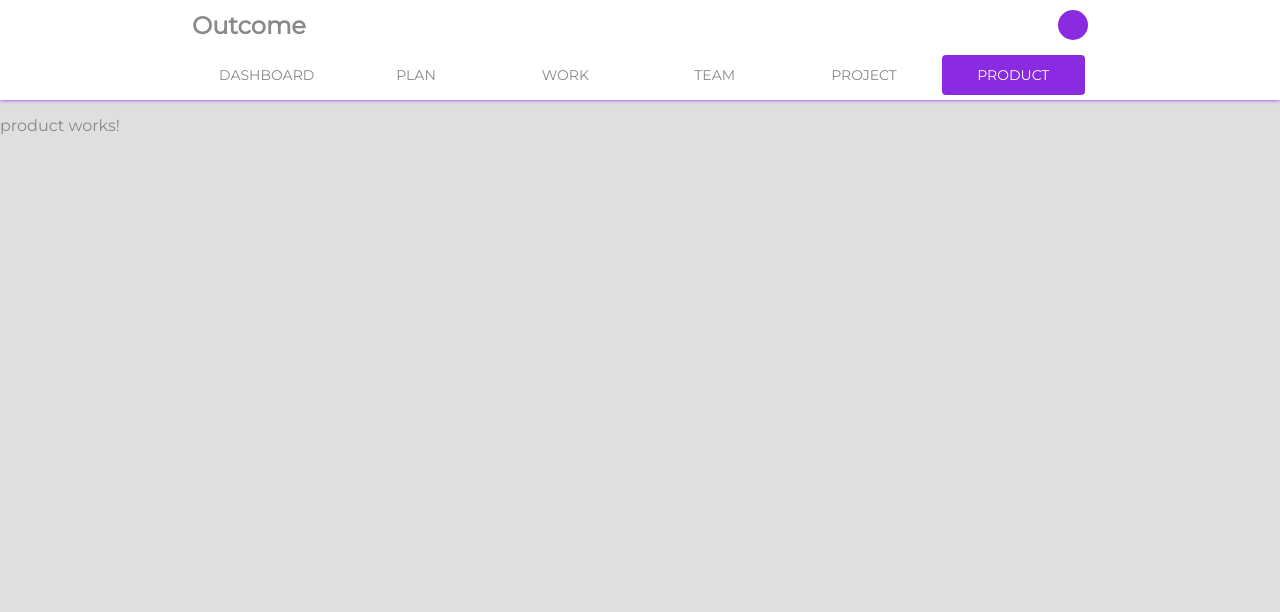
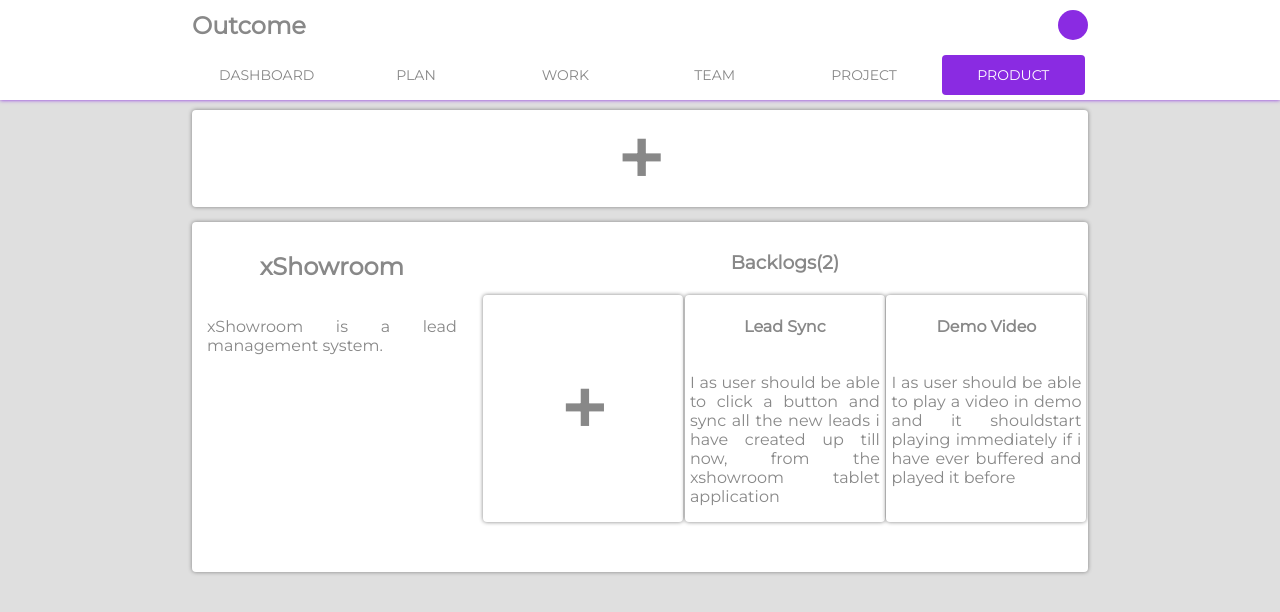
Before and after one commit to aatishrana/outcome-ng, an Angular app: page /product in a window 1280 px wide. Shown: the top 612 px of the page. Built offline with nearby package versions, Linux system fonts and the light colour scheme.

Commit message:
product basic design

```diff
--- a/src/app/common/main.service.ts
+++ b/src/app/common/main.service.ts
@@ -2,6 +2,8 @@ import {Injectable} from '@angular/core';
 import {Team} from '../model/team';
 import {User} from '../model/user';
 import {BehaviorSubject} from 'rxjs/BehaviorSubject';
+import {Product} from '../model/product';
+import {ProductBacklog} from '../model/backlog';
 /**
  * Created by Aatish on 2/24/2018.
  */
@@ -9,16 +11,26 @@ import {BehaviorSubject} from 'rxjs/BehaviorSubject';
 export class MainService {
   private teams: BehaviorSubject<Team[]>;
   private users: BehaviorSubject<User[]>;
+  private products: BehaviorSubject<Product[]>;
+
+  private xShowroomBacklogs: BehaviorSubject<ProductBacklog[]>;
 
   constructor() {
     this.users = new BehaviorSubject<User[]>(this.addSampleUsers());
     this.teams = new BehaviorSubject<Team[]>(this.addSampleTeams());
+
+
+    this.xShowroomBacklogs = new BehaviorSubject<ProductBacklog[]>(this.addSampleXShowroomBacklogs());
+    this.products = new BehaviorSubject<Product[]>(this.addSampleProducts());
   }
 
   public Teams() {
     return this.teams;
   }
 
+  public Products() {
+    return this.products;
+  }
 
   private addSampleUsers() {
     const users = [];
@@ -35,6 +47,7 @@ export class MainService {
     users.push(new User('11', 'mukul', 'goyal', 'mukul.goyal@outcom.com'));
     users.push(new User('12', 'kiran', 'kanade', 'kiran.kanade@outcom.com'));
     users.push(new User('13', 'aman', 'patel', 'aman.patel@outcom.com'));
+    users.push(new User('14', 'ravi', 'kumar', 'ravi.kumar@outcom.com'));
     return users;
   }
 
@@ -70,6 +83,54 @@ export class MainService {
         users[0], users[9], users[10], users[11], users[12]
       ]));
 
+    // return this.multiple(products);
     return teams;
   }
+
+  private addSampleProducts() {
+    const products = [];
+    const xShowroomAdmin = this.users.getValue()[13];
+    const xShowroomBacklogs = this.xShowroomBacklogs.getValue();
+    products.push(new Product('1', 'xShowroom', 'xShowroom is a lead management system.', xShowroomAdmin, xShowroomBacklogs, false));
+
+    // return this.multiple(products);
+    return products;
+  }
+
+  private addSampleXShowroomBacklogs() {
+    const backlogs = [];
+
+    backlogs.push(new ProductBacklog('1',
+      'Lead Sync',
+      'I as user should be able to click a button and sync all ' +
+      'the new leads i have created up till now, from the xshowroom ' +
+      'tablet application',
+      'feature',
+      true,
+      'medium',
+      this.users.getValue()[7]));
+
+    backlogs.push(new ProductBacklog('2',
+      'Demo Video',
+      'I as user should be able to play a video in demo and it should' +
+      'start playing immediately if i have ever buffered and played it before',
+      'feature',
+      true,
+      'low',
+      this.users.getValue()[3]));
+
+    // return this.multiple(backlogs);
+    return backlogs;
+  }
+
+  private multiple(data) {
+    const temp = [];
+    data.forEach((value, index, array) => {
+      temp.push(value.clone());
+      temp.push(value.clone());
+      temp.push(value.clone());
+      temp.push(value.clone());
+    });
+    return temp;
+  }
 }
--- a/src/app/home/product/product.component.css
+++ b/src/app/home/product/product.component.css
@@ -0,0 +1,40 @@
+.product-add-card {
+  width      : 100%;
+  text-align : center;
+}
+
+.product-card {
+  width : 100%;
+}
+
+.prod-detail {
+  width : 30%;
+}
+
+.prod-backlog {
+  width         : 70%;
+  padding-right : 0;
+}
+
+.prod-backlog > div {
+  flex-wrap       : wrap;
+  justify-content : space-evenly;
+  padding-top     : 3px;
+  padding-bottom  : 3px;
+}
+
+.backlog-card {
+  flex-basis  : 30%;
+  flex-shrink : 0;
+  min-height  : 200px;
+  min-width   : 200px;
+}
+
+.collapsed-product {
+  height : 350px;
+}
+
+.collapsed-product-backlog {
+  overflow-y : auto;
+  height     : 90%;
+}
--- a/src/app/home/product/product.component.html
+++ b/src/app/home/product/product.component.html
@@ -1,3 +1,34 @@
-<p>
-  product works!
-</p>
+<div class="content padd-10-tb flex-col">
+  <div class="card btn-add product-add-card flex-col btn-add btn-action"
+       (click)="onAddNewProduct()">
+    <h1>+</h1>
+  </div>
+
+  <div class="card product-card flex-row"
+       *ngFor="let product of products;let i = index"
+       (click)="product.expanded=!product.expanded"
+       [ngClass]="{'collapsed-product':product.expanded==false}">
+
+    <div class="flex-col center-text padd-10 prod-detail">
+      <h2>{{product.name}}</h2>
+      <p class="para">{{product.desc}}</p>
+    </div>
+
+    <div class="padd-10 prod-backlog center-text"
+         [ngClass]="{'collapsed-product-backlog':product.expanded==false}">
+      <h3>Backlogs({{product.backlogs.length}})</h3>
+      <div class="flex-row">
+        <div class="card btn-action flex-col backlog-card btn-add"
+             (click)="onAddNewProductBacklog(product.id)">
+          <h1>+</h1>
+        </div>
+        <div class="card btn-action flex-col backlog-card"
+             *ngFor="let bl of product.backlogs">
+          <h4 class="center-text font-caps">{{bl.name}}</h4>
+          <p class="para">{{bl.desc}}</p>
+        </div>
+      </div>
+    </div>
+
+  </div>
+</div>
--- a/src/app/home/product/product.component.ts
+++ b/src/app/home/product/product.component.ts
@@ -1,4 +1,6 @@
-import { Component, OnInit } from '@angular/core';
+import {Component, OnInit} from '@angular/core';
+import {Product} from '../../model/product';
+import {MainService} from '../../common/main.service';
 
 @Component({
   selector: 'app-product',
@@ -7,9 +9,23 @@ import { Component, OnInit } from '@angular/core';
 })
 export class ProductComponent implements OnInit {
 
-  constructor() { }
+  products: Product[];
+
+  constructor(private mainService: MainService) {
+  }
 
   ngOnInit() {
+    this.mainService.Products()
+      .subscribe((products) => {
+        this.products = products;
+      });
   }
 
+  onAddNewProduct() {
+
+  }
+
+  onAddNewProductBacklog(productId) {
+
+  }
 }
--- a/src/app/home/team/team.component.html
+++ b/src/app/home/team/team.component.html
@@ -1,6 +1,5 @@
 <div class="content padd-10-tb flex-row team-content">
-  <div class="card team-card flex-col btn-action flex-center-child"
-       id="add-team"
+  <div class="card team-card flex-col btn-action btn-add"
        (click)="onNewTeamClick()">
     <h1>+</h1>
   </div>
--- /dev/null
+++ b/src/app/model/backlog.ts
@@ -0,0 +1,24 @@
+import {User} from './user';
+/**
+ * Created by Aatish on 2/25/2018.
+ */
+export class ProductBacklog {
+  constructor(public id: string,
+              public name: string,
+              public desc: string,
+              public type: string,
+              public active: boolean,
+              public priority: string,
+              public created_by: User) {
+  }
+
+  clone(): ProductBacklog {
+    return new ProductBacklog(this.id,
+      this.name,
+      this.desc,
+      this.type,
+      this.active,
+      this.priority,
+      this.created_by);
+  }
+}
--- /dev/null
+++ b/src/app/model/product.ts
@@ -0,0 +1,23 @@
+import {User} from './user';
+import {ProductBacklog} from './backlog';
+/**
+ * Created by Aatish on 2/25/2018.
+ */
+export class Product {
+  constructor(public id: string,
+              public name: string,
+              public desc: string,
+              public admin: User,
+              public backlogs: ProductBacklog[],
+              public expanded: boolean) {
+  }
+
+  clone(): Product {
+    return new Product(this.id,
+      this.name,
+      this.desc,
+      this.admin,
+      this.backlogs,
+      this.expanded);
+  }
+}
--- a/src/styles.css
+++ b/src/styles.css
@@ -65,6 +65,12 @@ h1, h2, h3, h4, h5, h6, p, div {
   text-align : center;
 }
 
+.para {
+  text-align    : justify;
+  padding-left  : 5px;
+  padding-right : 5px;
+}
+
 .flex-row {
   display        : flex;
   flex-direction : row;
@@ -94,8 +100,8 @@ h1, h2, h3, h4, h5, h6, p, div {
 }
 
 .flex-center-child {
+  justify-content : center;
   align-items     : center;
-  justify-content : center;
 }
 
 .f1 {
@@ -179,6 +185,16 @@ h1, h2, h3, h4, h5, h6, p, div {
   display : inline-flex;
 }
 
+.btn-add {
+  justify-content : center;
+  align-items     : center;
+}
+
+.btn-add > h1 {
+  margin    : 0;
+  font-size : 80px;
+}
+
 /* Large desktop */
 @media (min-width : 1200px) {
   .content {
```
